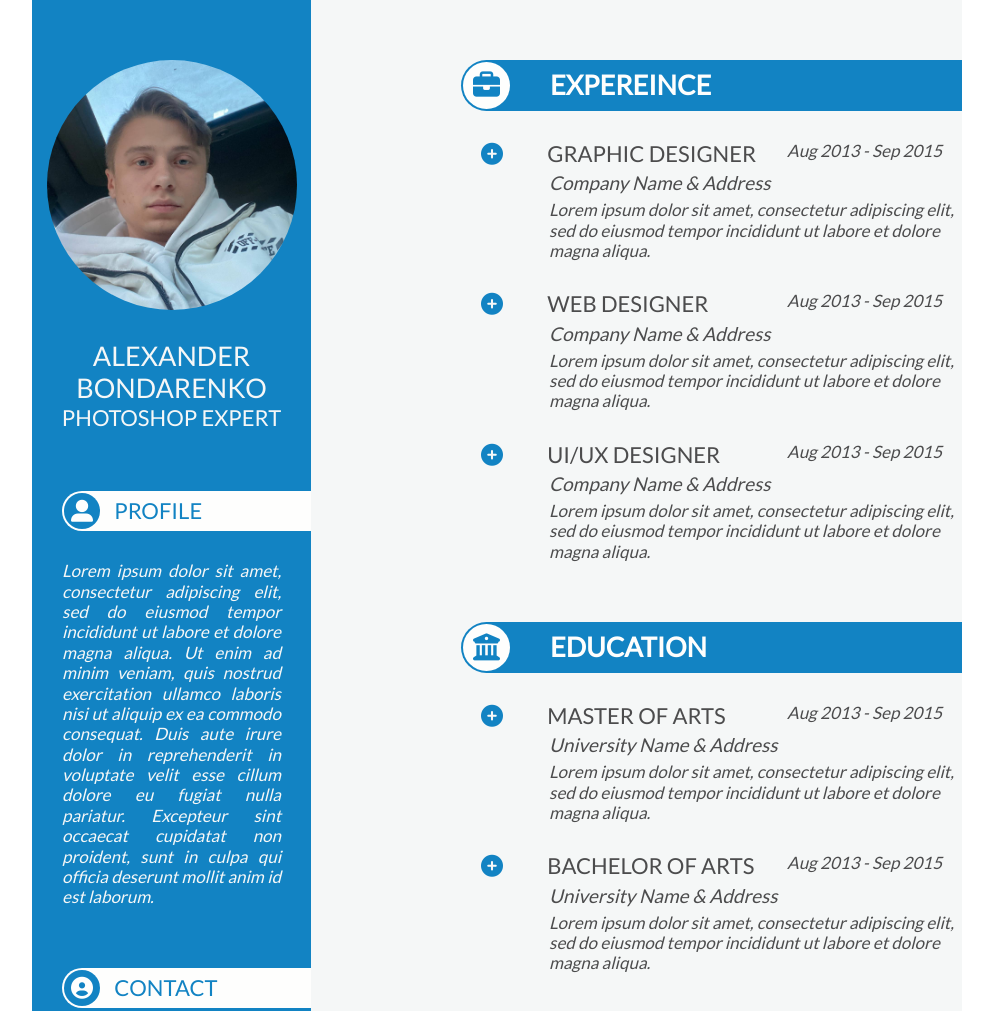
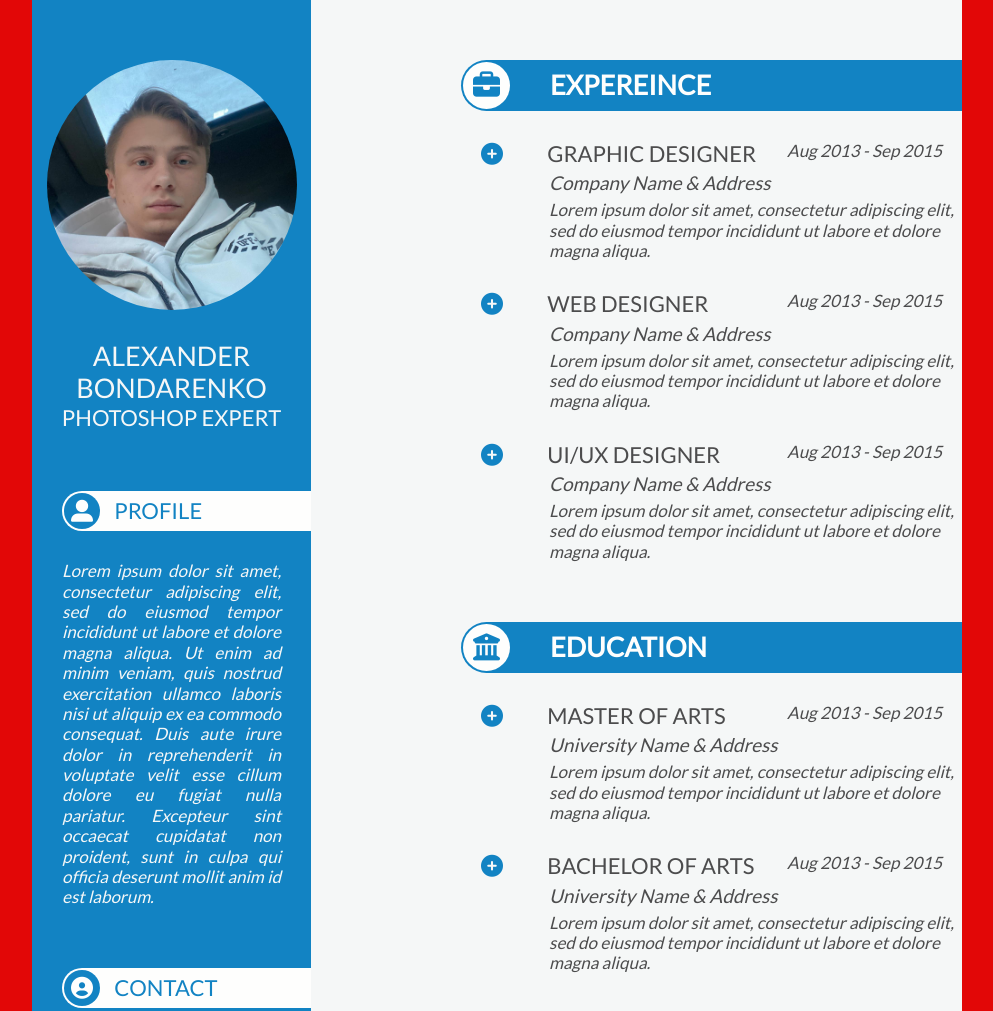
Before and after one commit to LLlkolniKK/Resume, a plain HTML site: page index.html in a window 1280 px wide. Shown: the top 1011 px of the page, without its empty margins (143-1136 px from the left). Drawn offline with Linux system fonts and the light colour scheme.

```diff
--- a/css/main.css
+++ b/css/main.css
@@ -3,7 +3,7 @@ body {
    padding: 0;
    width: 75%;
    font-family: 'Lato', sans-serif;
-   background: #fff;
+   background: rgb(226, 7, 7);
    line-height: 1.2;
    overflow-x: hidden;
 }
```
